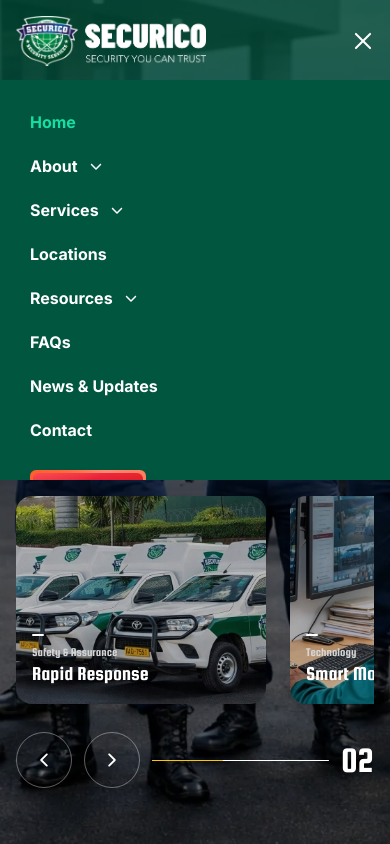
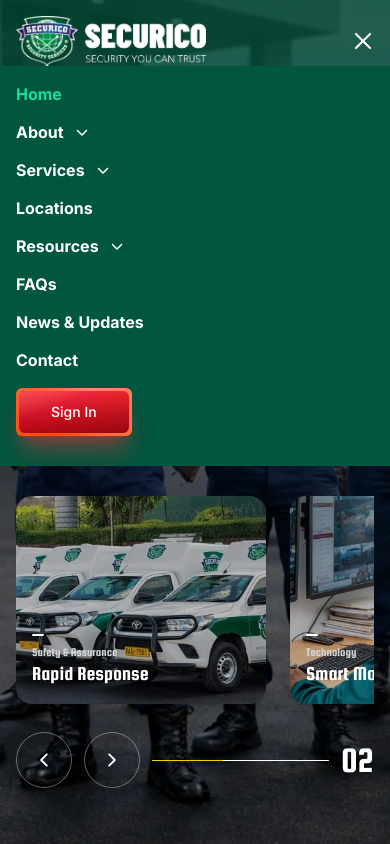
Before and after one commit to devco-apps/securico, a Next.js app: page / in a window 390 px wide. Both pictures are taken after a click on the button 363 px from the left and 39 px from the top of the page. Shown: the top 844 px of the page. Built offline with nearby package versions, Linux system fonts and the light colour scheme.

Commit message:
style(header): adjust mobile navigation spacing
Update the mobile menu positioning and padding to improve the visual layout. Reduce the gap between navigation items and vertical margins for a more compact appearance on smaller screens.

```diff
--- a/components/Header/index.tsx
+++ b/components/Header/index.tsx
@@ -234,11 +234,11 @@
             {/* Nav Menu */}
             <div
               className={`invisible h-0 w-full items-center justify-between xl:visible xl:flex xl:h-auto xl:w-full ${navigationOpen &&
-                "navbar visible! absolute top-16 left-0 w-full bg-primary p-7.5 shadow-solid-5 dark:bg-secondary h-[calc(100vh-80px)] overflow-y-auto xl:static xl:h-auto xl:max-h-none xl:p-0 xl:shadow-none xl:dark:bg-transparent"
+                "navbar visible! absolute top-full left-0 w-full bg-primary p-4 shadow-solid-5 dark:bg-secondary h-[calc(100vh-80px)] overflow-y-auto xl:static xl:h-auto xl:max-h-none xl:p-0 xl:shadow-none xl:dark:bg-transparent"
                 }`}
             >
               <nav>
-                <ul className="flex flex-col gap-5 xl:flex-row xl:items-center xl:gap-10">
+                <ul className="flex flex-col gap-3.5 xl:flex-row xl:items-center xl:gap-10">
                   {menuData.map((menuItem, key) => {
                     const isActive = pathUrl === menuItem.path;
 
@@ -298,7 +298,7 @@
               </nav>
 
               {/* Right Side Actions */}
-              <div className="mt-7 flex items-center gap-6 xl:mt-0">
+              <div className="mt-4 flex items-center gap-6 xl:mt-0">
                 {/* <ThemeToggler /> */}
                 {/* Call to action button */}
 
```
